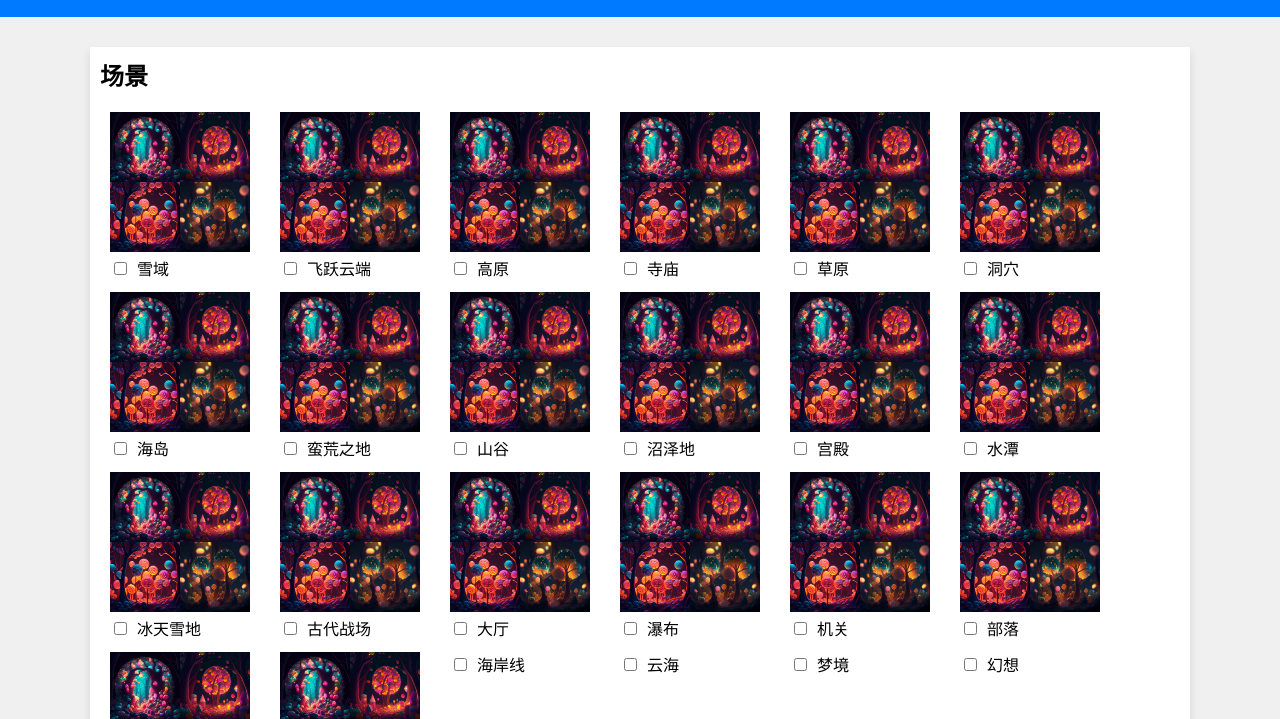
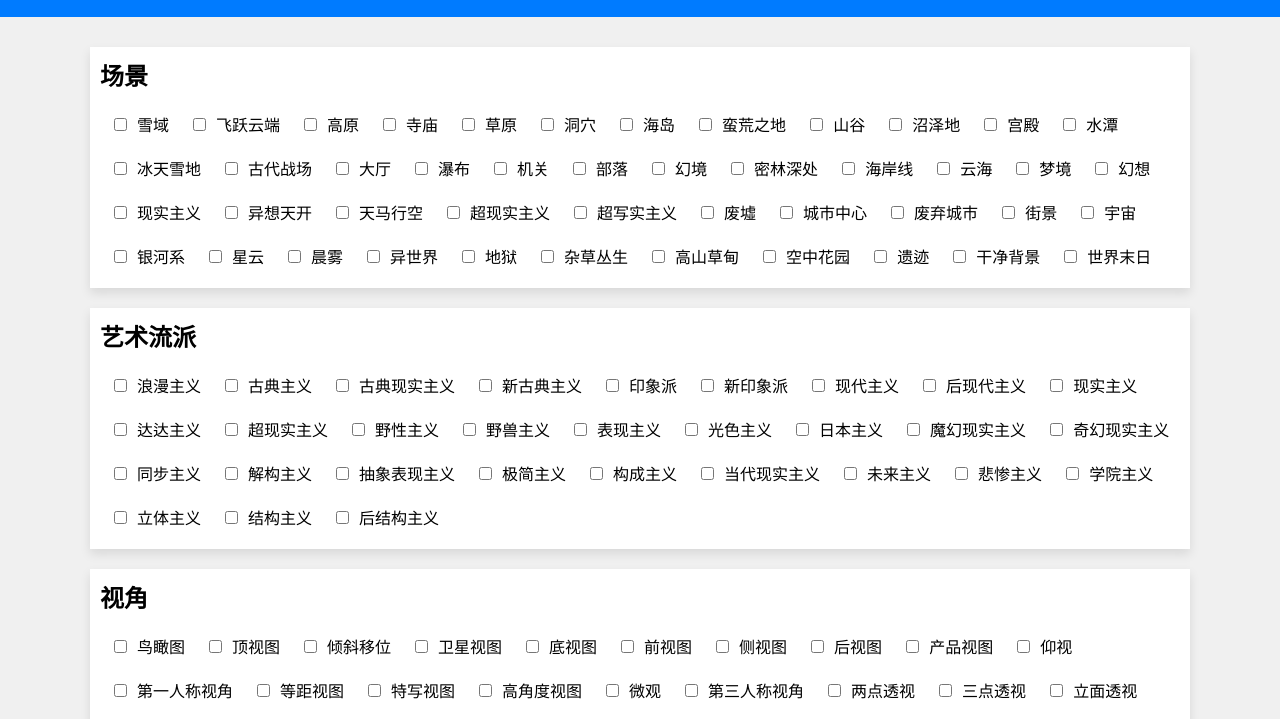
Before and after one commit to kukuli99/kukuli99.github.io, a plain HTML site: page index.html in a window 1280 px wide. Shown: the part 65-784 px from the top of the page. Drawn offline with Linux system fonts and the light colour scheme.

Commit message:
Update index.html

```diff
--- a/index.html
+++ b/index.html
@@ -140,140 +140,140 @@
     </header>
 
     <div class="container">
-      <div class="category cj01">
+      <div class="category">
         <h2>场景</h2>
         <label
-          ><img src="/key01.png" /><input
+          ><input
             type="checkbox"
             name="scenes"
             value="Snowy region"
           />雪域</label
         >
         <label
-          ><img src="/key01.png" /><input
+          ><input
             type="checkbox"
             name="scenes"
             value="above the clouds"
           />飞跃云端</label
         >
         <label
-          ><img src="/key01.png" /><input
+          ><input
             type="checkbox"
             name="scenes"
             value="Plateau"
           />高原</label
         >
         <label
-          ><img src="/key01.png" /><input
+          ><input
             type="checkbox"
             name="scenes"
             value="Temple"
           />寺庙</label
         >
         <label
-          ><img src="/key01.png" /><input
+          ><input
             type="checkbox"
             name="scenes"
             value="Grassland"
           />草原</label
         >
         <label
-          ><img src="/key01.png" /><input
+          ><input
             type="checkbox"
             name="scenes"
             value="Cave"
           />洞穴</label
         >
         <label
-          ><img src="/key01.png" /><input
+          ><input
             type="checkbox"
             name="scenes"
             value="Island"
           />海岛</label
         >
         <label
-          ><img src="/key01.png" /><input
+          ><input
             type="checkbox"
             name="scenes"
             value="Wilderness"
           />蛮荒之地</label
         >
         <label
-          ><img src="/key01.png" /><input
+          ><input
             type="checkbox"
             name="scenes"
             value="Valley"
           />山谷</label
         >
         <label
-          ><img src="/key01.png" /><input
+          ><input
             type="checkbox"
             name="scenes"
             value="Swamp"
           />沼泽地</label
         >
         <label
-          ><img src="/key01.png" /><input
+          ><input
             type="checkbox"
             name="scenes"
             value="Palace"
           />宫殿</label
         >
         <label
-          ><img src="/key01.png" /><input
+          ><input
             type="checkbox"
             name="scenes"
             value="Pool"
           />水潭</label
         >
         <label
-          ><img src="/key01.png" /><input
+          ><input
             type="checkbox"
             name="scenes"
             value="Icy tundra"
           />冰天雪地</label
         >
         <label
-          ><img src="/key01.png" /><input
+          ><input
             type="checkbox"
             name="scenes"
             value="Ancient battlefield"
           />古代战场</label
         >
         <label>
-          <img src="/key01.png" />
+
           <input type="checkbox" name="scenes" value="Hall" />大厅</label
         >
         <label>
-          <img src="/key01.png" /><input
+          <input
             type="checkbox"
             name="scenes"
             value="Waterfall"
           />瀑布</label
         >
         <label
-          ><img src="/key01.png" /><input
+          ><input
             type="checkbox"
             name="scenes"
             value="Mechanism"
           />机关</label
         >
         <label
-          ><img src="/key01.png" /><input
+          ><input
             type="checkbox"
             name="scenes"
             value="Tribe"
           />部落</label
         >
         <label
-          ><img src="/key01.png" /><input
+          ><input
             type="checkbox"
             name="scenes"
             value="Illusory realm"
           />幻境</label
         >
         <label
-          ><img src="/key01.png" /><input
+          ><input
             type="checkbox"
             name="scenes"
             value="Deep In The Woods"
```
